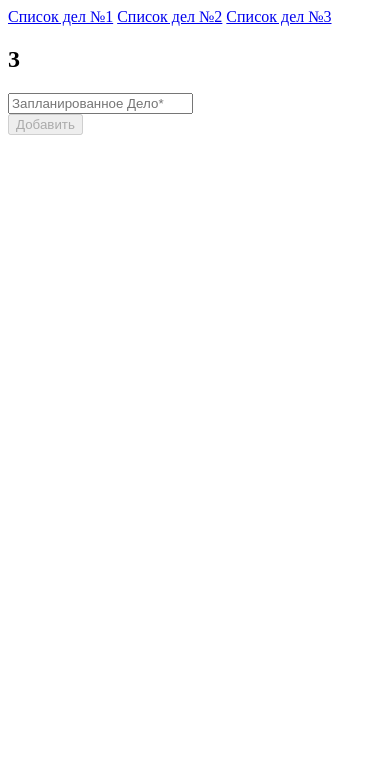
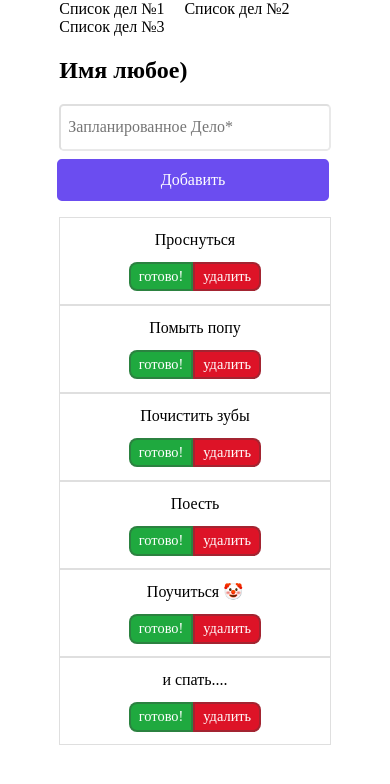
Before and after one commit to doctored11/TodoList, a plain HTML site: page index.html in a window 390 px wide. Drawn offline with Linux system fonts and the light colour scheme.

Commit message:
add usual tasks
added a list of daily tasks, the list is displayed when the page loads - it can be edited as well as new (added by the user) tasks

```diff
--- /dev/null
+++ b/css/style.css
@@ -0,0 +1,190 @@
+html {
+  box-sizing: border-box;
+}
+:root {
+  --main-color: #2d02eb;
+  --main-white: #fff;
+  --main-green: #1fa93f;
+  --main-red: #dd1327;
+  --main-gray: rgba(0, 0, 0, 0.125);
+  --main-blue: rgba(132, 237, 251, 0.153);
+}
+
+*,
+*::before,
+*::after {
+  box-sizing: inherit;
+}
+
+a {
+  color: inherit;
+  text-decoration: none;
+}
+
+img {
+  max-width: 100%;
+}
+.container {
+  width: 100%;
+  padding-right: 30px;
+  padding-left: 30px;
+  margin: 0 auto;
+  margin-bottom: 20px;
+  max-width: 1200px;
+}
+.nav {
+  display: flex;
+  -ms-flex-wrap: wrap;
+  flex-wrap: wrap;
+  padding-left: 0;
+  margin-bottom: 0;
+  list-style: none;
+}
+.nav-link:not(:last-child) {
+  margin-right: 20px;
+}
+.input-group {
+  position: relative;
+  width: 100%;
+
+  display: flex;
+
+  flex-wrap: wrap;
+
+  align-items: stretch;
+  width: 100%;
+
+  min-height: 35px;
+  height: 1.6rem;
+  margin-bottom: 1rem;
+}
+.form-control {
+  border-radius: 0.5rem 0 0 0.5rem;
+  width: 80%;
+  padding: 8px 5px;
+  border-color: rgba(0, 0, 0, 0.125);
+}
+.input-group-btn {
+  width: 20%;
+}
+.btn {
+  display: inline-block;
+
+  color: var(--main-white);
+  outline: none;
+  border: 2px solid;
+  border-color: rgba(66, 66, 66, 0.372);
+  text-align: center;
+}
+.btn-main {
+  margin-left: -2px;
+  height: 100%;
+  width: 100%;
+  border-radius: 0 0.5rem 0.5rem 0;
+  background-color: var(--main-color);
+  border-color: var(--main-color);
+}
+.btn-main:disabled {
+  opacity: 0.7;
+}
+.list-group {
+  display: flex;
+
+  flex-direction: column;
+  padding: 0;
+  margin: 0;
+  margin-bottom: 0;
+  border-radius: 0.25rem;
+  list-style: none;
+}
+.list-group-item {
+  display: flex;
+  justify-content: space-between;
+  position: relative;
+  padding: 0.8rem 1.3rem;
+  background-color: #fff;
+  border: 1px solid rgba(0, 0, 0, 0.125);
+  align-items: center;
+}
+.btn-group {
+  display: flex;
+}
+.btn-success {
+  border-radius: 0.5rem 0 0 0.5rem;
+  background-color: var(--main-green);
+}
+.btn-danger {
+  border-radius: 0 0.5rem 0.5rem 0;
+  background-color: var(--main-red);
+}
+.btn-group .btn {
+  padding: 0.25rem 0.5rem;
+  font-size: 0.9rem;
+  line-height: 1.2;
+}
+.list-group-item-success {
+  background-color: #c7f1d1;
+  border-color: var(--main-green);
+  color: #1f3724;
+  content: '0s';
+}
+.btn-main:disabled:hover {
+  cursor: no-drop;
+  opacity: 0.5;
+  transform: none;
+  outline-color: var(--main-red);
+}
+.btn:hover {
+  transform: scale(105%);
+  outline: var(--main-gray) 2px solid;
+}
+.list-group-item:hover {
+  background-color: var(--main-blue);
+}
+@media (max-width: 900px) {
+  .container {
+    max-width: 500px;
+  }
+}
+@media (max-width: 600px) {
+  .container {
+    max-width: 80%;
+  }
+  .list-group-item {
+    align-items: center;
+    flex-direction: column;
+    align-content: center;
+    text-align: left;
+  }
+  .btn-group {
+    /* да - плохо, знаю 😓 */
+    margin-top: 0.8rem;
+  }
+  .form-control {
+    width: 60%;
+  }
+  .input-group-btn {
+    width: 40%;
+  }
+}
+@media (max-width: 450px) {
+  .container {
+    max-width: 85%;
+  }
+  .input-group {
+    height: inherit;
+    flex-direction: column;
+  }
+  .input-group * {
+    width: 100%;
+  }
+  .form-control {
+    padding: 12px 7px;
+    border-radius: 0.3rem;
+    margin-bottom: 0.5rem;
+  }
+  .btn-main {
+    padding: 10px 6px;
+    border-radius: 0.3rem;
+  }
+}
--- a/index.html
+++ b/index.html
@@ -5,13 +5,13 @@
     <meta http-equiv="X-UA-Compatible" content="IE=edge" />
     <meta name="viewport" content="width=device-width, initial-scale=1.0" />
     <title>Document</title>
-    <!-- <link rel="stylesheet" href="css/normalize.css" />
+    <link rel="stylesheet" href="css/normalize.css" />
 
-    <link rel="stylesheet" href="css/style.css" /> -->
+    <link rel="stylesheet" href="css/style.css" />
     <script defer src="js/todo-app.js"></script>
     <script>
       document.addEventListener('DOMContentLoaded', function () {
-        createTodoApp(document.getElementById('todo-app'), '3');
+        createTodoApp(document.getElementById('todo-app'), 'Имя любое)');
       });
     </script>
   </head>
--- a/js/todo-app.js
+++ b/js/todo-app.js
@@ -1,14 +1,5 @@
 {
-  // document.addEventListener('DOMContentLoaded', function () {
-  //   createTodoApp(document.getElementById('todo-app1'), 'мои дела');
-  //   createTodoApp(document.getElementById('todo-app2'), 'мои дела2');
-  //   createTodoApp(document.getElementById('todo-app3'), 'мои дела3');
-  // });
-
-  //
-
-  //
-
+  // начальная сцена
   function createAppTitle(title) {
     let appTitle = document.createElement('h2');
     appTitle.textContent = title;
@@ -25,21 +16,18 @@
     button.setAttribute('disabled', 'true');
 
     form.addEventListener('input', function () {
-      console.log('1');
       if (!input.value) {
-        console.log('2');
         button.setAttribute('disabled', 'true');
       } else {
-        console.log('3');
         button.removeAttribute('disabled');
       }
     });
 
-    form.classList.add('input-group', 'mb-3', 'container__form');
-    input.classList.add('form-control', 'container__input');
+    form.classList.add('input-group', 'container__form');
+    input.classList.add('form-control');
     input.placeholder = 'Запланированное Дело*';
-    buttonContainer.classList.add('input-group-append');
-    button.classList.add('btn', 'btn-primary');
+    buttonContainer.classList.add('input-group-btn');
+    button.classList.add('btn', 'btn-main');
     button.setAttribute('disabled', 'true');
     button.textContent = 'Добавить';
 
@@ -52,28 +40,32 @@
       button,
     };
   }
+
   function createTodoList() {
     let list = document.createElement('ul');
     list.classList.add('list-group');
     return list;
   }
+  // end
 
-  function createTodoItem(name) {
+  function createTodoItem(arrayOfTasks, state) {
+    console.log('😡');
+    console.log(arrayOfTasks);
+
     let item = document.createElement('li');
 
     let buttonGroup = document.createElement('div');
     let doneBtn = document.createElement('button');
     let deleteBtn = document.createElement('button');
 
-    item.classList.add(
-      'list-group-item',
-      'd-flex',
-      'justify-content-between',
-      'align-item-center'
-    );
+    item.classList.add('list-group-item');
+
+    let name = arrayOfTasks[0];
+    console.log(name);
+
     item.textContent = name;
 
-    buttonGroup.classList.add('btn-group', 'btn-group-sm');
+    buttonGroup.classList.add('btn-group');
     doneBtn.classList.add('btn', 'btn-success');
     doneBtn.textContent = 'готово!';
     deleteBtn.classList.add('btn', 'btn-danger');
@@ -82,6 +74,7 @@
     buttonGroup.append(doneBtn);
     buttonGroup.append(deleteBtn);
     item.append(buttonGroup);
+    console.log('⭐️');
 
     return {
       item,
@@ -89,6 +82,7 @@
       deleteBtn,
     };
   }
+
   function createTodoApp(container, title) {
     let appTitle = createAppTitle(title);
     let itemForm = createTodoItemForm();
@@ -97,6 +91,19 @@
     container.append(appTitle);
     container.append(itemForm.form);
     container.append(todoList);
+    if (UsualTasks.length > 0) {
+      console.log('отрисовка списка');
+      let state = 'first';
+      for (let i = 0; i <= UsualTasks.length - 1; ++i) {
+        console.log(Object.values(UsualTasks[i]));
+        let todoItem = createTodoItem(Object.values(UsualTasks[i]));
+        console.log('🤡');
+        console.log(todoItem);
+
+        paintList(todoItem);
+      }
+      console.log('/////');
+    }
 
     itemForm.form.addEventListener('submit', function (el) {
       el.preventDefault();
@@ -104,22 +111,57 @@
       if (!itemForm.input.value) {
         return;
       }
+      UsualTasks.push({ name: itemForm.input.value, done: false });
+      console.log(UsualTasks);
+
       document.querySelector('.btn').setAttribute('disabled', 'true');
 
-      let todoItem = createTodoItem(itemForm.input.value);
+      let todoItem = createTodoItem(Object.values(UsualTasks[UsualTasks.length - 1]));
+      addBtns(todoItem);
+
+      todoList.append(todoItem.item);
+
+      itemForm.input.value = '';
+    });
+
+    function paintList(todoItem) {
+      addBtns(todoItem);
+      todoList.append(todoItem.item);
+    }
+    function addBtns(todoItem) {
       todoItem.deleteBtn.addEventListener('click', function () {
+        let taskContent = [];
+        for (let i = 0; i <= todoItem.item.textContent.length - 15; i++) {
+          taskContent.push(Object.values(todoItem.item.textContent[i]).join(''));
+        }
+        taskContent = Object.values(taskContent);
+
+        let searchContent = taskContent.join('');
+
         if (confirm('уверены?')) {
+          for (let i = 0; i <= UsualTasks.length - 1; ++i) {
+            if (Object.values(UsualTasks[i])[0].includes(searchContent)) {
+              UsualTasks.splice(i, 1);
+            }
+          }
+          console.log(UsualTasks);
           todoItem.item.remove();
         }
       });
       todoItem.doneBtn.addEventListener('click', function () {
         todoItem.item.classList.toggle('list-group-item-success');
       });
+    }
+  }
 
-      todoList.append(todoItem.item);
-
-      itemForm.input.value = '';
-    });
-  }
   window.createTodoApp = createTodoApp;
+  // cписок дел
+  let UsualTasks = [
+    { name: 'Проснуться', done: false },
+    { name: 'Помыть попу', done: false },
+    { name: 'Почистить зубы', done: false },
+    { name: 'Поесть', done: false },
+    { name: 'Поучиться 🤡', done: false },
+    { name: 'и спать....', done: false },
+  ];
 }
```
Also changed, not shown: css/normalize.css (added).
